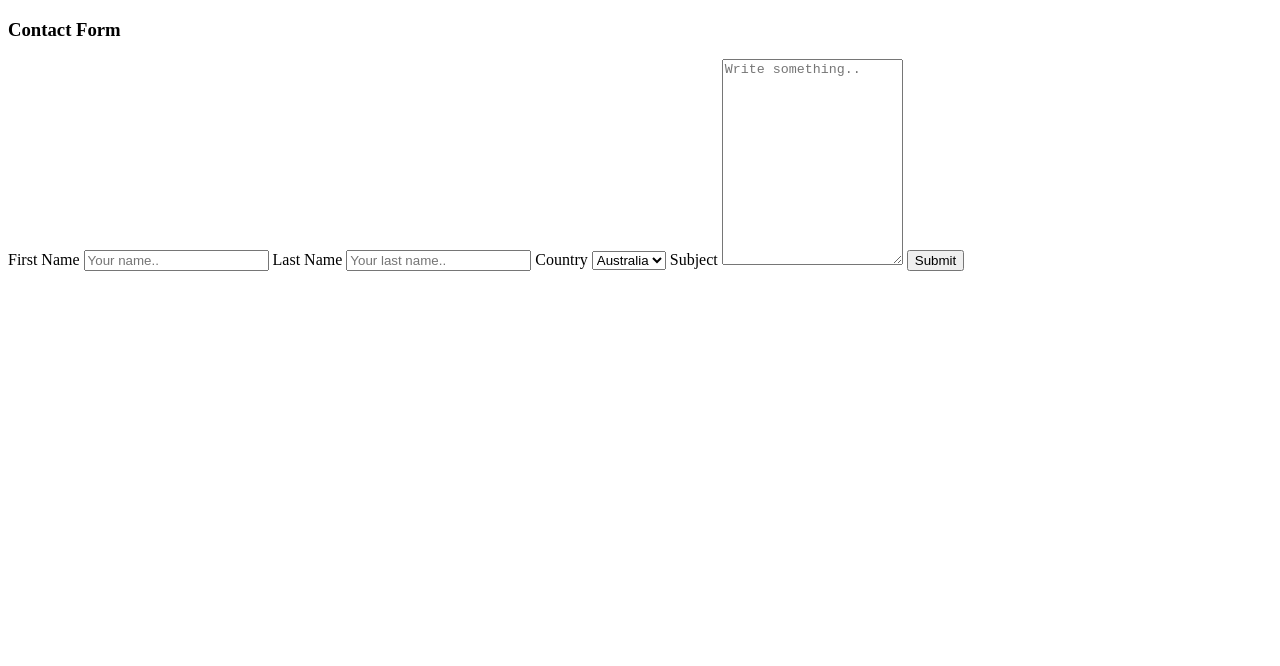
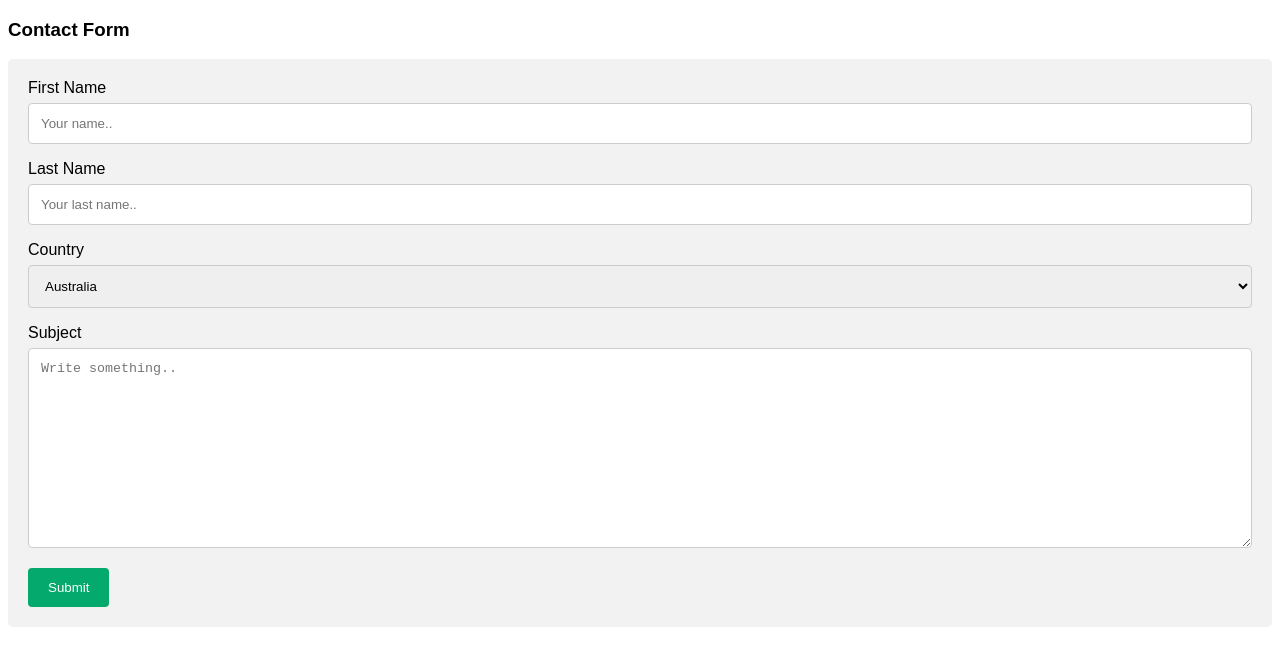
Before and after one commit to Nodir-any/Semanticss, a website: page pages/demo-contact.html in a window 1280 px wide. Drawn offline with Linux system fonts and the light colour scheme.

Commit message:
Update demo-contact.html

```diff
--- a/pages/demo-contact.html
+++ b/pages/demo-contact.html
@@ -2,7 +2,7 @@
 <html>
 <head>
 <meta name="viewport" content="width=device-width, initial-scale=1">
-
+<link rel="stylesheet" href="demo-contact.css">
 </head>
 <body>
 
```
